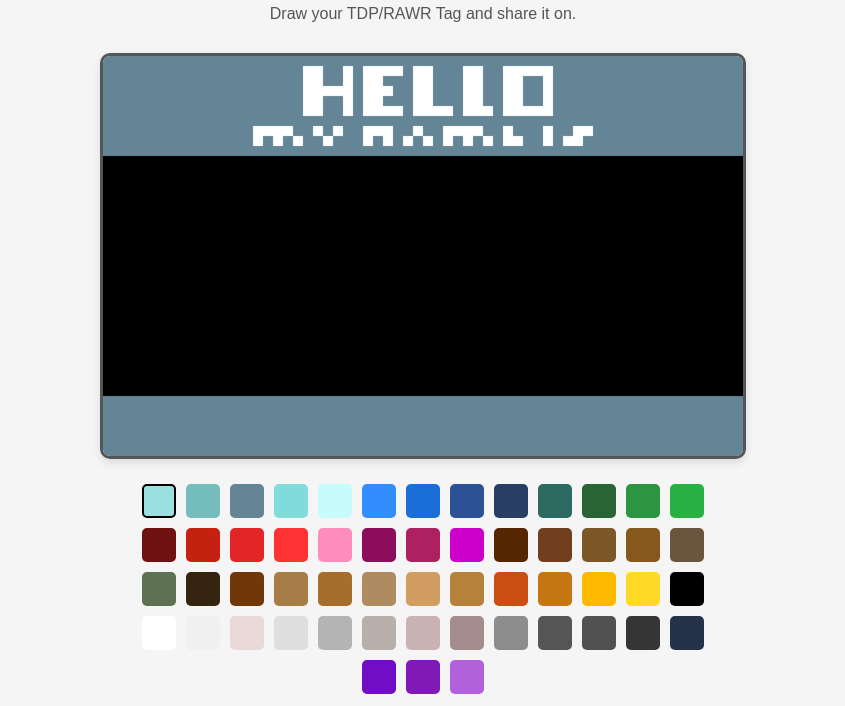
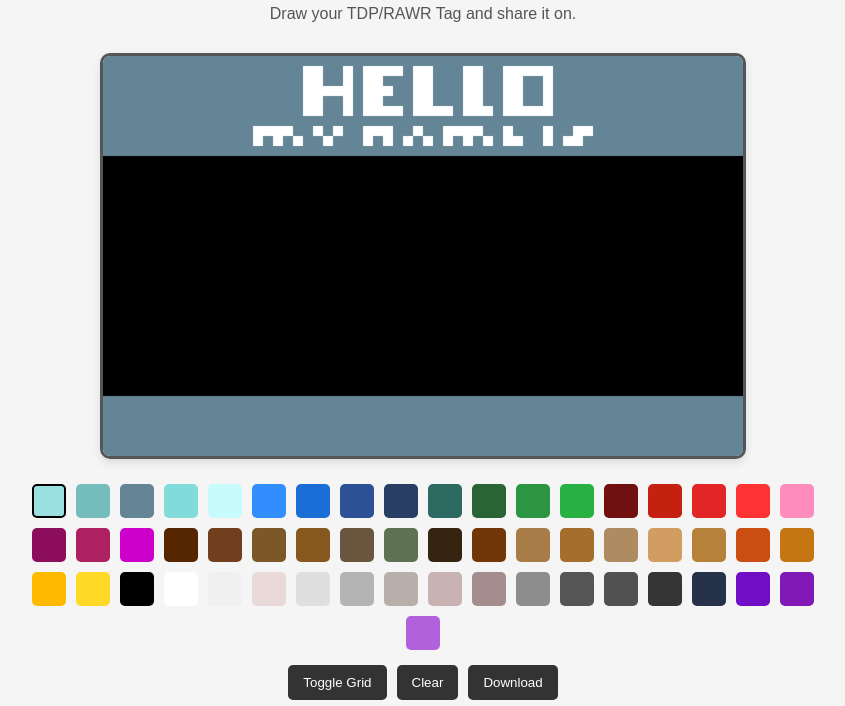
Before and after one commit to QuickosssLabs/tdp-draw, a plain HTML site: page index.html in a window 1280 px wide. Shown: the part 85-791 px from the top of the page, without its empty margins (217-1062 px from the left). Drawn offline with Linux system fonts and the light colour scheme.

Commit message:
Update index.html

```diff
--- a/index.html
+++ b/index.html
@@ -53,7 +53,7 @@
     flex-wrap: wrap; /* Permet aux éléments de passer à la ligne */
     justify-content: center; /* Centre les éléments horizontalement */
     margin-top: 20px;
-    max-width: 600px; /* Limite la largeur totale (10 carrés de 30px + marges) */
+    max-width: 800px; /* Limite la largeur totale (10 carrés de 30px + marges) */
     }
 
   .color-swatch {
```
